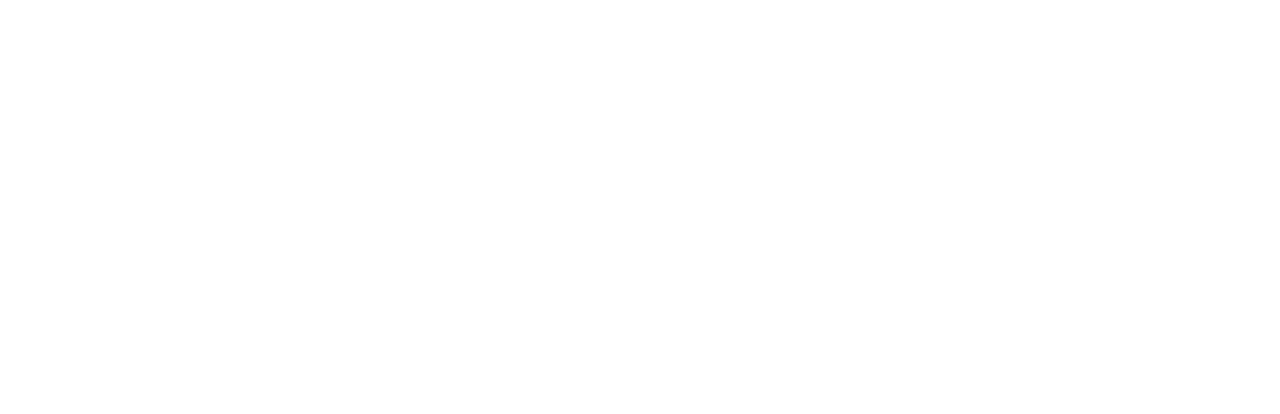
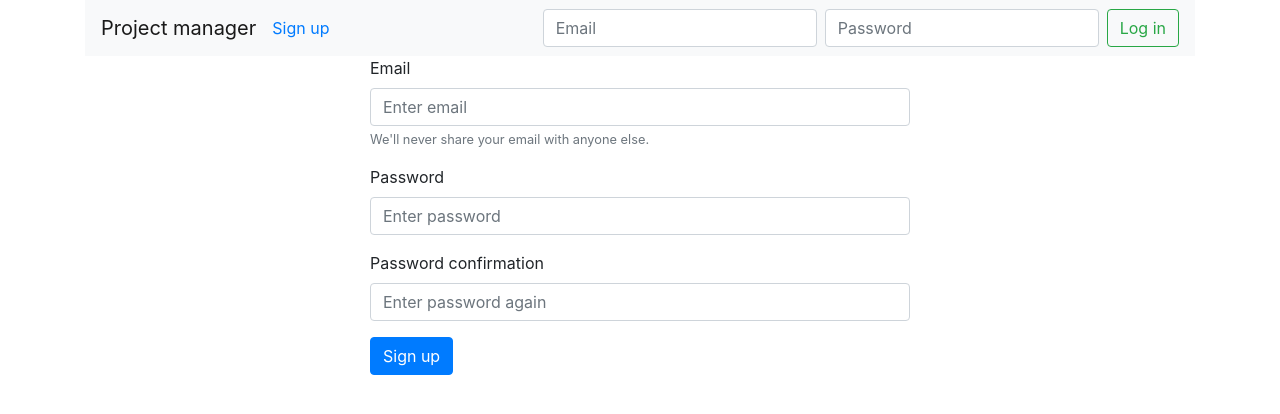
Before and after one commit to fjsandov/project-manager-frontend, a React (Create React App) app: page /sign-up in a window 1280 px wide. Shown: the top 414 px of the page. Built offline with nearby package versions, Linux system fonts and the light colour scheme; no server answers.

Commit message:
wip - base session management (login, logout, sign up)

```diff
--- a/package.json
+++ b/package.json
@@ -6,6 +6,7 @@
     "bootstrap": "^4.3.1",
     "connected-react-router": "^6.5.2",
     "history": "^4.9.0",
+    "lodash": "^4.17.15",
     "react": "^16.9.0",
     "react-bootstrap": "^1.0.0-beta.11",
     "react-dom": "^16.9.0",
--- a/src/App.js
+++ b/src/App.js
@@ -2,12 +2,15 @@
 import { Provider } from 'react-redux';
 import { ConnectedRouter } from 'connected-react-router';
 import Routes from './routes';
+import Layout from './components/Layout';
 
 function App({ store, history }) {
   return (
     <Provider store={store}>
       <ConnectedRouter history={history}>
-        <Routes />
+        <Layout>
+          <Routes />
+        </Layout>
       </ConnectedRouter>
     </Provider>
   );
--- a/src/components/Home.js
+++ b/src/components/Home.js
@@ -1,8 +1,5 @@
 import React from 'react';
-import Layout from './Layout';
 
 export default () => (
-  <Layout>
-    <h1>Home</h1>
-  </Layout>
+  <h1>Home</h1>
 );
--- a/src/components/Layout.js
+++ b/src/components/Layout.js
@@ -1,11 +1,22 @@
 import React from 'react';
 import NavBar from './NavBar';
+import Container from 'react-bootstrap/Container';
+import Row from 'react-bootstrap/Row';
+import Col from 'react-bootstrap/Col';
 
 export default ({ children }) => {
   return (
-    <>
-      <NavBar />
-      {children}
-    </>
+    <Container>
+      <Row>
+        <Col>
+          <NavBar />
+        </Col>
+      </Row>
+      <Row>
+        <Col md={{ span: 6, offset: 3 }}>
+          {children}
+        </Col>
+      </Row>
+    </Container>
   );
 }
--- /dev/null
+++ b/src/components/LoginForm.js
@@ -0,0 +1,41 @@
+import React, { useState, useCallback } from 'react';
+import Form from 'react-bootstrap/Form';
+import FormControl from 'react-bootstrap/FormControl';
+import Button from 'react-bootstrap/Button';
+
+export default function LoginForm({ onLogin }) {
+  const [email, setEmail] = useState('');
+  const [password, setPassword] = useState('');
+  const onSubmit = useCallback(
+    () => onLogin({ email, password })
+      .then(() => {
+        setEmail('');
+        setPassword('');
+      }),
+    [email, password, onLogin],
+  );
+  return (
+    <Form inline>
+      <FormControl
+        type="text"
+        placeholder="Email"
+        className="mr-sm-2"
+        onChange={e => setEmail(e.target.value)}
+        required
+      />
+      <FormControl
+        type="password"
+        placeholder="Password"
+        className="mr-sm-2"
+        onChange={e => setPassword(e.target.value)}
+        required
+      />
+      <Button
+        variant="outline-success"
+        onClick={onSubmit}
+      >
+        Log in
+      </Button>
+    </Form>
+  );
+}
--- a/src/components/NavBar.js
+++ b/src/components/NavBar.js
@@ -1,23 +1,55 @@
-import React from 'react';
+import React, { useCallback } from 'react';
+import { connect } from 'react-redux';
+import {
+  getIsSignedIn,
+  login,
+  logout,
+} from '../store/ducks/session';
 import Navbar from 'react-bootstrap/Navbar';
 import Nav from 'react-bootstrap/Nav';
-import Form from 'react-bootstrap/Form';
-import FormControl from 'react-bootstrap/FormControl';
 import Button from 'react-bootstrap/Button';
+import { Link } from 'react-router-dom';
+import LoginForm from './LoginForm';
 
-export default () => {
+function NavBar({ isSignedIn, onLogin, onLogout }) {
+  const handleLogout = useCallback(
+    () => onLogout(),
+    [onLogout],
+  );
   return (
     <Navbar bg="light" expand="lg">
-      <Navbar.Brand>Project manager</Navbar.Brand>
+      <Navbar.Brand href="/">
+        Project manager
+      </Navbar.Brand>
       <Navbar.Toggle aria-controls="basic-navbar-nav" />
       <Navbar.Collapse id="basic-navbar-nav">
-        <Nav className="mr-auto" />
-        <Form inline>
-          <FormControl type="text" placeholder="Email" className="mr-sm-2" />
-          <FormControl type="password" placeholder="Password" className="mr-sm-2" />
-          <Button variant="outline-success">LogIn</Button>
-        </Form>
+        <Nav className="mr-auto">
+          {!isSignedIn && <Link to="/sign-up">Sign up</Link>}
+        </Nav>
+        {isSignedIn
+          ? (
+            <Button
+              variant="outline-error"
+              onClick={handleLogout}
+            >
+              Logout
+            </Button>
+          )
+          : <LoginForm onLogin={onLogin} />}
       </Navbar.Collapse>
     </Navbar>
   )
 }
+
+function mapStateToProps(state) {
+  return {
+    isSignedIn: getIsSignedIn(state),
+  };
+}
+
+const mapDispatchToProps = {
+  onLogin: login,
+  onLogout: logout,
+};
+
+export default connect(mapStateToProps, mapDispatchToProps)(NavBar);
--- /dev/null
+++ b/src/components/SignUp.js
@@ -0,0 +1,67 @@
+import React, { useState, useCallback } from 'react';
+import { connect } from 'react-redux';
+import Form from 'react-bootstrap/Form';
+import Button from 'react-bootstrap/Button';
+import { signUp } from '../store/ducks/session';
+
+function SignUp({ onSignUp }) {
+  const [email, setEmail] = useState('');
+  const [password, setPassword] = useState('');
+  const [passwordConfirmation, setPasswordConfirmation] = useState('');
+  const onSubmit = useCallback(
+    () => onSignUp({ email, password, passwordConfirmation })
+      .then(() => {
+        setEmail('');
+        setPassword('');
+        setPasswordConfirmation('');
+      }),
+    [email, password, passwordConfirmation, onSignUp],
+  );
+  return (
+    <Form>
+      <Form.Group>
+        <Form.Label>Email</Form.Label>
+        <Form.Control
+          type="email"
+          placeholder="Enter email"
+          onChange={e => setEmail(e.target.value)}
+          required
+        />
+        <Form.Text className="text-muted">
+          We'll never share your email with anyone else.
+        </Form.Text>
+      </Form.Group>
+      <Form.Group>
+        <Form.Label>Password</Form.Label>
+        <Form.Control
+          type="password"
+          placeholder="Enter password"
+          onChange={e => setPassword(e.target.value)}
+          required
+        />
+      </Form.Group>
+      <Form.Group>
+        <Form.Label>Password confirmation</Form.Label>
+        <Form.Control
+          type="password"
+          placeholder="Enter password again"
+          onChange={e => setPasswordConfirmation(e.target.value)}
+          required
+        />
+      </Form.Group>
+      <Button
+        variant="primary"
+        type="submit"
+        onClick={onSubmit}
+      >
+        Sign up
+      </Button>
+    </Form>
+  );
+}
+
+const mapDispatchToProps = {
+  onSignUp: signUp,
+};
+
+export default connect(null, mapDispatchToProps)(SignUp);
--- a/src/routes.js
+++ b/src/routes.js
@@ -1,14 +1,16 @@
 import React from 'react';
 import { Switch, Route, Redirect } from 'react-router-dom';
 import Home from './components/Home';
+import SignUp from './components/SignUp';
 
 export default function() {
   return (
     <Switch>
-      <Route exact path="/" >
+      <Route exact path="/">
         <Redirect to="/home" />
       </Route>
       <Route path="/home" component={Home} />
+      <Route path="/sign-up" component={SignUp} />
     </Switch>
   );
 }
--- /dev/null
+++ b/src/services/api.js
@@ -0,0 +1,38 @@
+import {
+  authJsonFetchBuilder,
+  jsonFetch,
+} from './fetch';
+import configureStore from '../store';
+import { getJwtToken } from '../store/ducks/session';
+
+export default function getApi() {
+  const store = configureStore();
+  const authJsonFetch = authJsonFetchBuilder(store, getJwtToken);
+
+  return {
+    session: {
+      signUp: (email, password, passwordConfirmation) => jsonFetch('signup', {
+        method: 'POST',
+        body: JSON.stringify({
+          user: {
+            email,
+            password,
+            password_confirmation: passwordConfirmation,
+          },
+        }),
+      }),
+      login: (email, password) => jsonFetch('login', {
+        method: 'POST',
+        body: JSON.stringify({
+          user: {
+            email,
+            password,
+          },
+        }),
+      }),
+      logout: (jwtToken) => authJsonFetch('logout', {
+        method: 'DELETE',
+      }, jwtToken),
+    },
+  }
+}
--- /dev/null
+++ b/src/services/fetch.js
@@ -0,0 +1,44 @@
+const baseUrl = process.env.REACT_APP_API_BASE || 'http://localhost:3000';
+
+function buildUrl(urlPath) {
+  return `${baseUrl}/${urlPath}`;
+}
+
+class ApiError {
+  constructor(errorResponse) {
+    this.name = 'ApiError';
+    console.log(errorResponse);
+    // Object.assign(this, error);
+  }
+}
+
+function urlFetch(urlPath, options) {
+  const opts = options || {};
+  opts.headers = opts.headers || {};
+  if (!(opts.body instanceof FormData)) {
+    opts.headers['Content-Type'] = opts.headers['Content-Type'] || 'application/json';
+  }
+  return fetch(buildUrl(urlPath), opts);
+}
+
+export async function jsonFetch(urlPath, options) {
+  const response = await urlFetch(urlPath, options);
+  if (response.status === 204) {
+    // no content
+    return undefined;
+  }
+  if (response.ok) {
+    const json = await response.json();
+    return json;
+  }
+  throw new ApiError(response);
+}
+
+export function authJsonFetchBuilder(store, getJwtToken) {
+  return async function authJsonFetch(url, options) {
+    const opts = options || {};
+    opts.headers = opts.headers || {};
+    opts.headers.Authorization = opts.headers.Authorization || `Bearer ${getJwtToken(store.getState())}`;
+    return jsonFetch(url, opts);
+  };
+}
--- a/src/store/ducks/index.js
+++ b/src/store/ducks/index.js
@@ -1,7 +1,9 @@
 import { combineReducers } from 'redux';
 import { connectRouter } from 'connected-react-router';
+import session from './session';
 
 const rootReducer = (history) => combineReducers({
+  session,
   router: connectRouter(history),
 });
 
--- /dev/null
+++ b/src/store/ducks/session.js
@@ -0,0 +1,88 @@
+import { createSelector } from 'reselect';
+import get from 'lodash/get';
+import getApi from '../../services/api';
+
+const types = {
+  SIGN_UP: 'sessions/SIGN_UP',
+  LOGIN: 'sessions/LOGIN',
+  LOGOUT: 'sessions/LOGOUT',
+  SIGN_UP_SUCCESS: 'sessions/SIGN_UP_SUCCESS',
+  LOGIN_SUCCESS: 'sessions/LOGIN_SUCCESS',
+  LOGOUT_SUCCESS: 'sessions/LOGOUT_SUCCESS',
+};
+
+const INITIAL_STATE = {
+  jwtToken: undefined,
+  userId: undefined,
+};
+
+export default function reducer(state = INITIAL_STATE, action) {
+  switch (action.type) {
+    case types.LOGIN_SUCCESS: {
+      const { jwtToken, userId } = action.payload;
+      return { ...state, jwtToken, userId };
+    }
+    case types.LOGOUT_SUCCESS: {
+      return { ...state, ...INITIAL_STATE };
+    }
+    default:
+      return state;
+  }
+}
+
+export function login({ email, password }) {
+  return (dispatch) => {
+    dispatch({ type: types.LOGIN });
+    return getApi().session.login(email, password)
+      .then((response) => {
+        console.log('login complete', response);
+        const { jwtToken, userId } = response;
+        dispatch({
+          type: types.LOGIN_SUCCESS,
+          payload: { jwtToken, userId },
+        });
+      });
+  };
+}
+
+export function logout() {
+  return async (dispatch) => {
+    dispatch({ type: types.LOGOUT });
+    return getApi().session.logout()
+      .then(() => {
+        dispatch({ type: types.LOGOUT_SUCCESS });
+      });
+  };
+}
+
+export function signUp({ email, password, passwordConfirmation }) {
+  return (dispatch) => {
+    dispatch({ type: types.SIGN_UP });
+    return getApi().session.signUp(email, password, passwordConfirmation)
+      .then((response) => {
+        console.log('signUp complete', response);
+        const { id: jwtToken, userId } = response;
+        dispatch({
+          type: types.SIGN_UP_SUCCESS,
+          payload: { jwtToken, userId },
+        });
+      });
+  };
+}
+
+const getSession = state => state.session;
+
+export const getJwtToken = createSelector(
+  getSession,
+  session => get(session, 'jwtToken'),
+);
+
+export const getCurrentUserId = createSelector(
+  getSession,
+  session => get(session, 'userId'),
+);
+
+export const getIsSignedIn = createSelector(
+  getJwtToken,
+  jwtToken => Boolean(jwtToken),
+);
```
Also changed, not shown: 1 other file (tests, documents, lock files or other folders).
